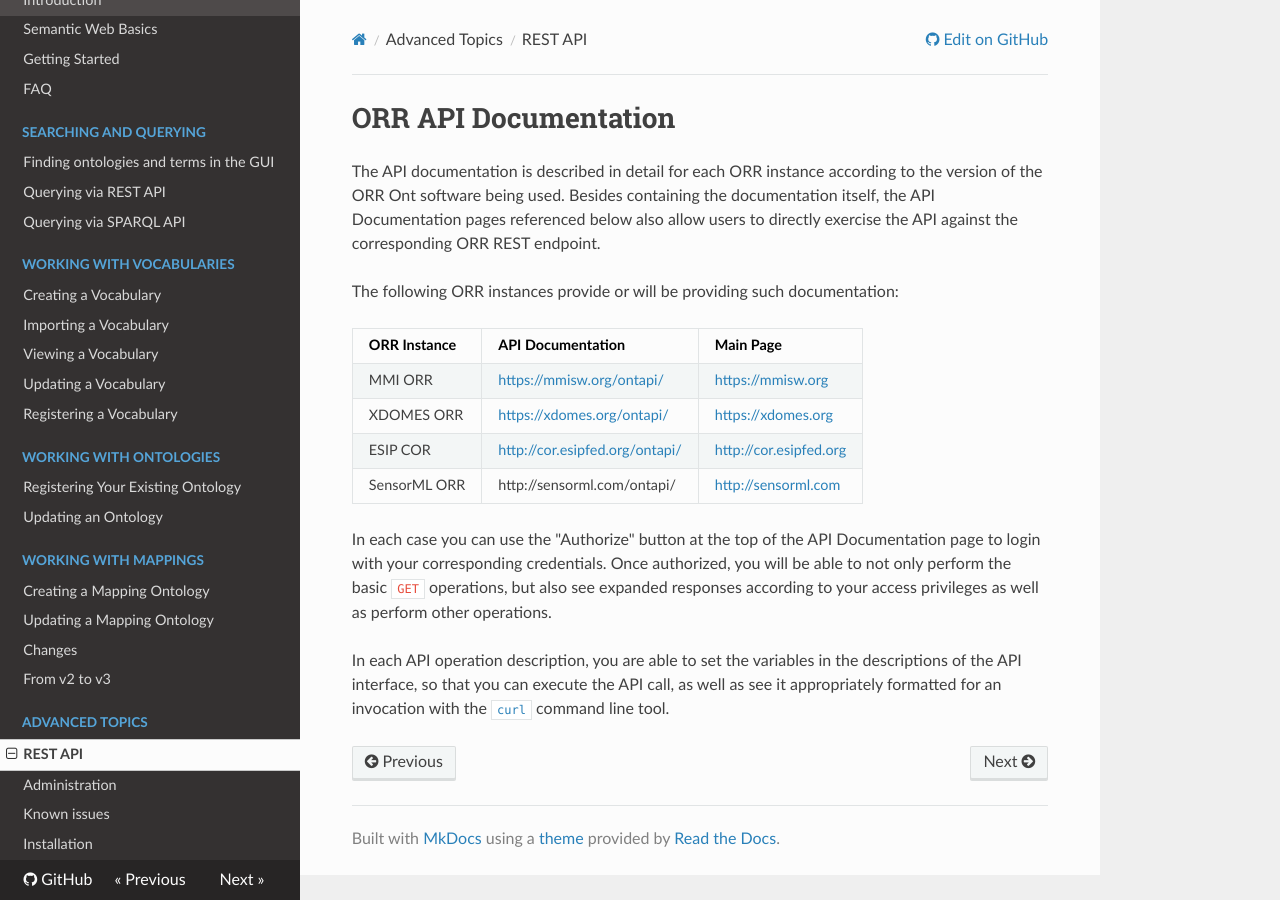
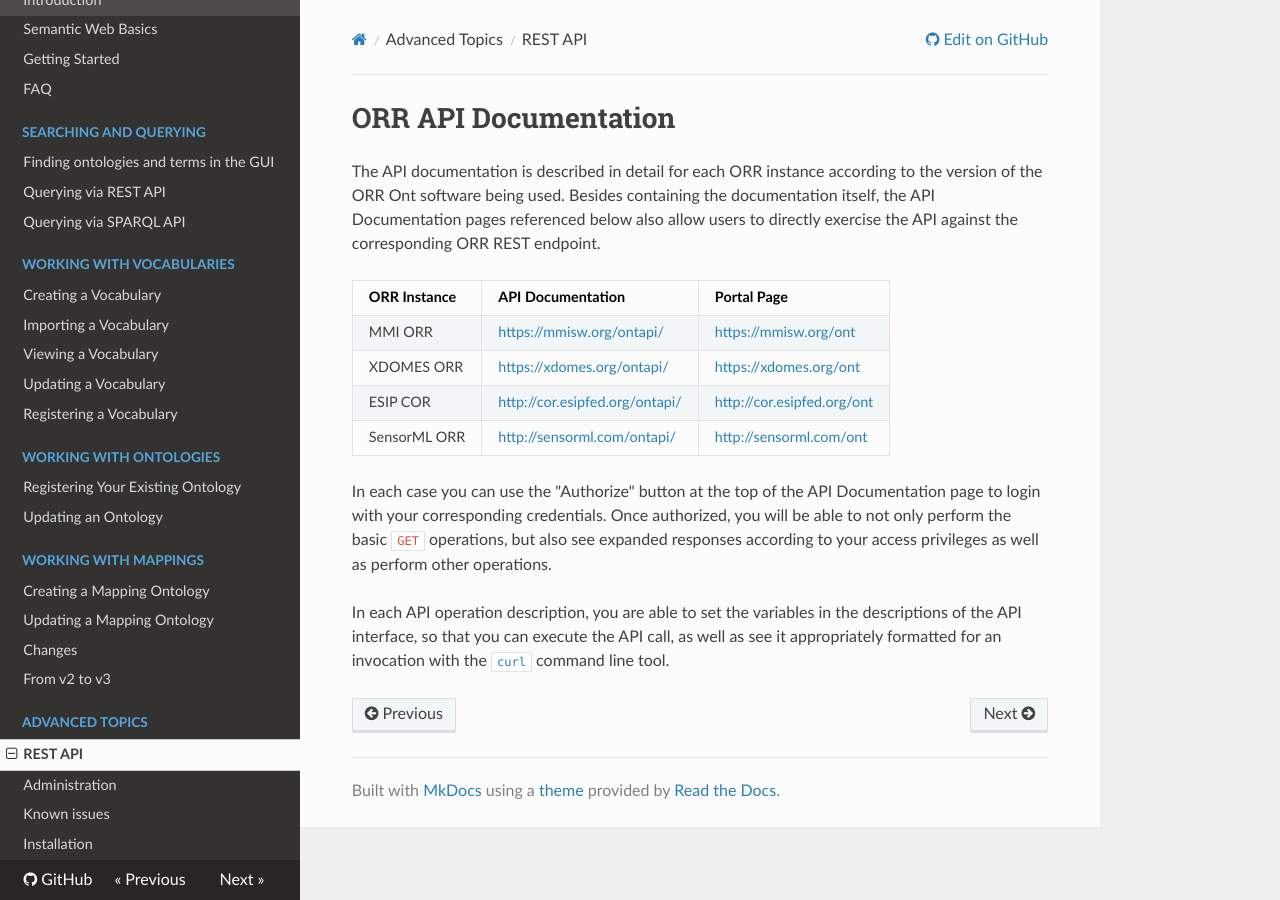
Before and after one commit to mmisw/mmiorr-docs, an MkDocs documentation site: the page built from docs/api/index.md, in a window 1280 px wide. Built offline with MkDocs 1.6.1, drawn with Linux system fonts in a browser that asks for light colours; nearby versions of some CDN libraries; old or Windows-style settings are respelled for this version of MkDocs.

Commit message:
enable links to the SensorMl ORR instance
although the ontapi one is not set up yet

```diff
--- a/docs/api/index.md
+++ b/docs/api/index.md
@@ -5,14 +5,12 @@
 Besides containing the documentation itself, the API Documentation pages referenced below
 also allow users to directly exercise the API against the corresponding ORR REST endpoint.
 
-The following ORR instances provide or will be providing such documentation:
-
-|ORR Instance| API Documentation | Main Page |
+|ORR Instance| API Documentation | Portal Page |
 |-|-|-|
-| MMI ORR       | [https://mmisw.org/ontapi/](https://mmisw.org/ontapi/)           | [https://mmisw.org](https://mmisw.org) |
-| XDOMES ORR    | [https://xdomes.org/ontapi/](https://xdomes.org/ontapi/)         | [https://xdomes.org](https://xdomes.org) |
-| ESIP COR      | [http://cor.esipfed.org/ontapi/](http://cor.esipfed.org/ontapi/) | [http://cor.esipfed.org](http://cor.esipfed.org) |
-| SensorML ORR  | http://sensorml.com/ontapi/                                      | [http://sensorml.com](http://sensorml.com) |
+| MMI ORR       | [https://mmisw.org/ontapi/](https://mmisw.org/ontapi/)           | [https://mmisw.org/ont](https://mmisw.org/ont) |
+| XDOMES ORR    | [https://xdomes.org/ontapi/](https://xdomes.org/ontapi/)         | [https://xdomes.org/ont](https://xdomes.org/ont) |
+| ESIP COR      | [http://cor.esipfed.org/ontapi/](http://cor.esipfed.org/ontapi/) | [http://cor.esipfed.org/ont](http://cor.esipfed.org/ont) |
+| SensorML ORR  | [http://sensorml.com/ontapi/](http://sensorml.com/ontapi/)       | [http://sensorml.com/ont](http://sensorml.com/ont) |
 
 In each case you can use the "Authorize" button at the top of the API Documentation page to login with your
 corresponding credentials.
```
